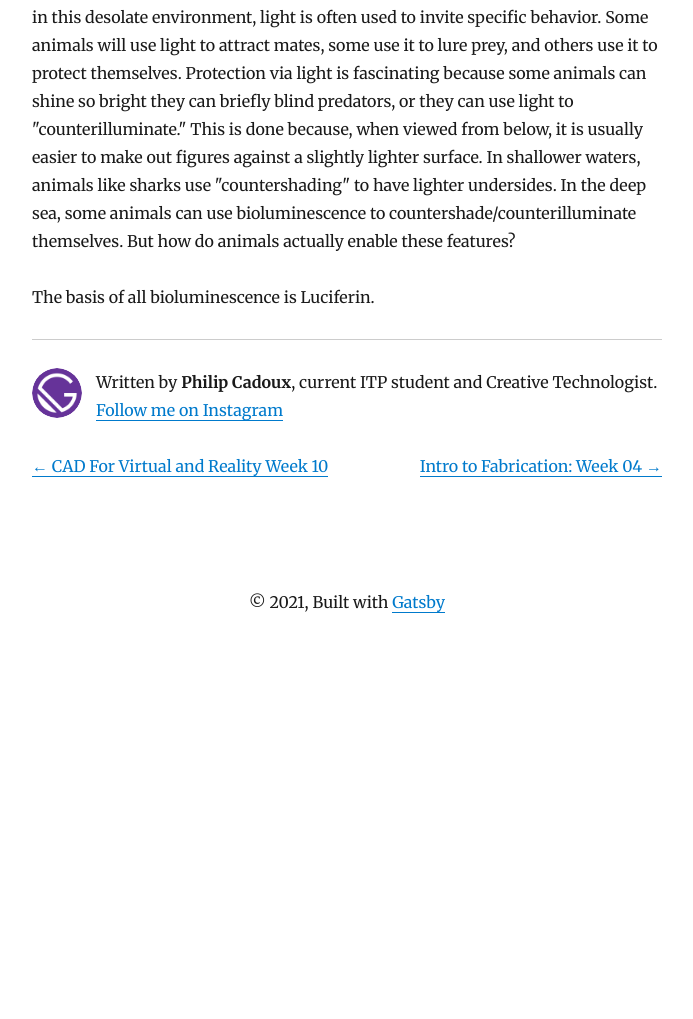
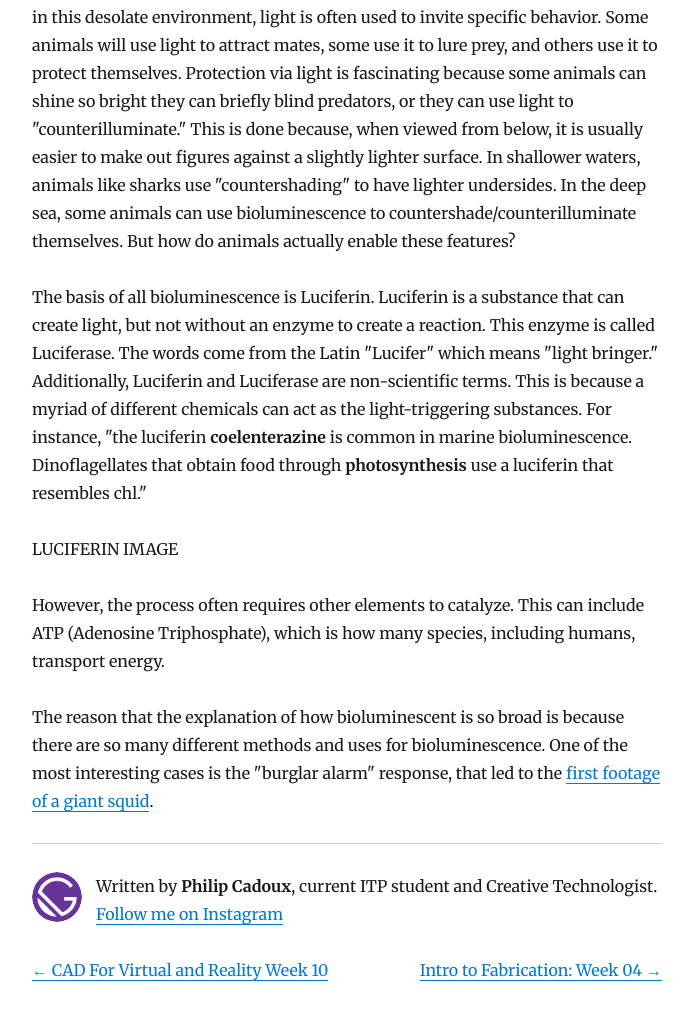
Before and after one commit to FlupC/ITP_Blog, a Gatsby site: page /blog/energy-research-project/ in a window 1280 px wide. Shown: the part 3209-4228 px from the top of the page, without its empty margins (293-986 px from the left). Before the commit the page ends 3849 px from the top, so only its background shows below. Built offline with nearby package versions, Linux system fonts and the light colour scheme; Gatsby itself is replaced by a stand-in of ours; some packages are replaced by stand-ins of ours.

Commit message:
Update Blog “energy-research-project”

```diff
--- a/content/blog/energy-research-project.md
+++ b/content/blog/energy-research-project.md
@@ -24,12 +24,11 @@ If one side of the coin is photosynthesis, there exists another side of the coin
 
 On the bottom of the ocean (hadalpelagic zone), there is a diverse array of sea life. There are Octopuses, fish, crustaceans, and many small microbes. These microbes are obviously alive, but without anything smaller than them, they have to rely on something other than carnivorous tendencies to survive.
 
-These ecosystems are often found built around something called a hydrothermal vent. "These systems are essentially hot springs on the seafloor, and they provide the basis for life in the deep sea independent of sunlight." (Wilborn) These hot springs are only possible when there is a heat source powerful enough to warm the water. A common place for this to occur is at "Mid-ocean ridges [...] there, tectonic plates move apart below the oceans, forming new seafloor, and magma occurs comparatively shallow." The cold seawater flows through cracks deep into the seafloor and heats up.
+These ecosystems are often found built around something called a hydrothermal vent. "These systems are essentially hot springs on the seafloor, and they provide the basis for life in the deep sea independent of sunlight." (Wilborn) These hot springs are only possible when there is a heat source powerful enough to warm the water. A common place for this to occur is at "Mid-ocean ridges \[...] there, tectonic plates move apart below the oceans, forming new seafloor, and magma occurs comparatively shallow." The cold seawater flows through cracks deep into the seafloor and heats up.
 
 This water will not only heat up to 400 degrees Celsius, but chemically react with the rocks and form a fluid full of nutrients and minerals from the earth. This eventually created a hydrothermal vent (which were only really discovered in the 1970s). Within these fluids, you will find Hydrogen Sulfide, Hydrogen, and Methane. Using these compounds, the microbes are able to metabolize the compound elements and generate energy. Then, these chemoautotrophs form thick mats on the vents where they can access the hydrothermal fluid easily. They are in turn fed on by first order carnivores and are the building blocks for deep sea bioenergy transfer.
 
 It is worth noting that the processes are remarkably similar as well. If we look at the equation of photosynthesis: **6CO2 + 6H2O → C6H12O6 + 6O2** as opposed to chemosynthesis: **18H2S + 6CO2 + 3O2 → C6H12O6** you will see that the end product is the same without any O2 produced. Also, instead of just carbon dioxide and O2, we have 18 molecules of Hydrogen Sulfide and use no water.
-
 
 Sources:
 https://www.scisnack.com/2020/04/15/the-deep-sea-is-completely-dark-how-does-life-thrive-there-without-photosynthesis/
@@ -47,4 +46,10 @@ As we spoke about during our exploration of Chemosynthesis, light does not penet
 
 in this desolate environment, light is often used to invite specific behavior. Some animals will use light to attract mates, some use it to lure prey, and others use it to protect themselves. Protection via light is fascinating because some animals can shine so bright they can briefly blind predators, or they can use light to "counterilluminate." This is done because, when viewed from below, it is usually easier to make out figures against a slightly lighter surface. In shallower waters, animals like sharks use "countershading" to have lighter undersides. In the deep sea, some animals can use bioluminescence to countershade/counterilluminate themselves. But how do animals actually enable these features?
 
-The basis of all bioluminescence is Luciferin.
+The basis of all bioluminescence is Luciferin. Luciferin is a substance that can create light, but not without an enzyme to create a reaction. This enzyme is called Luciferase. The words come from the Latin "Lucifer" which means "light bringer." Additionally, Luciferin and Luciferase are non-scientific terms. This is because a myriad of different chemicals can act as the light-triggering substances. For instance, "the luciferin **coelenterazine** is common in marine bioluminescence. Dinoflagellates that obtain food through **photosynthesis** use a luciferin that resembles chl."
+
+LUCIFERIN IMAGE
+
+However, the process often requires other elements to catalyze. This can include ATP (Adenosine Triphosphate), which is how many species, including humans, transport energy.
+
+The reason that the explanation of how bioluminescent is so broad is because there are so many different methods and uses for bioluminescence. One of the most interesting cases is the "burglar alarm" response, that led to the [first footage of a giant squid](https://www.ted.com/talks/edith_widder_how_we_found_the_giant_squid).
```
